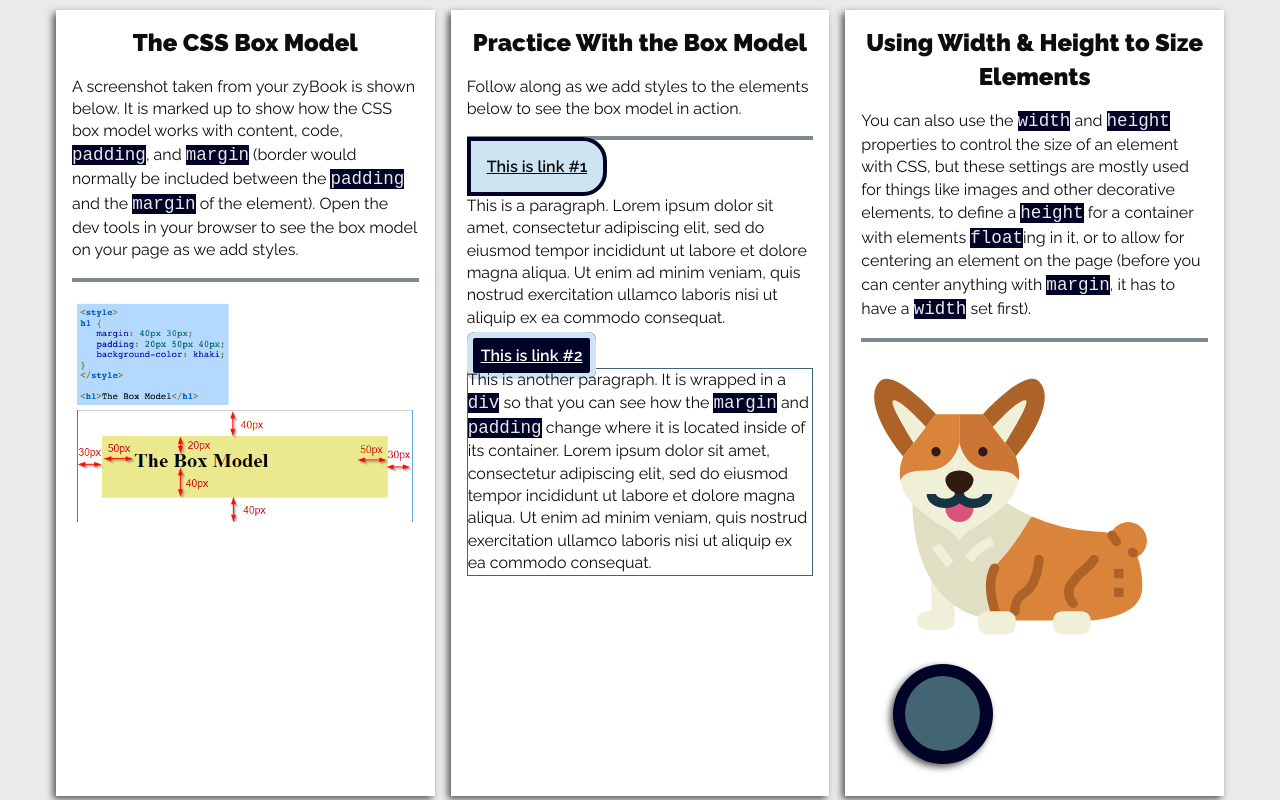
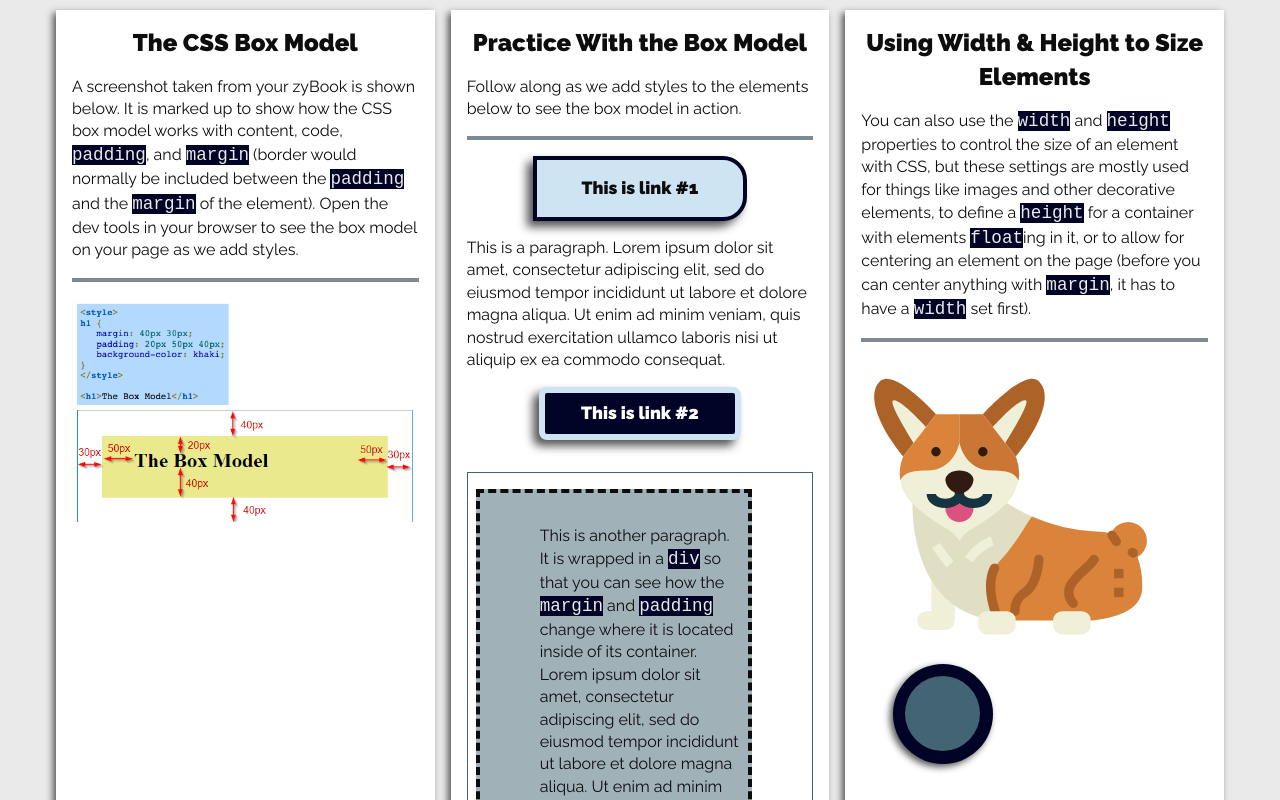
Before and after one commit to zwanner/box-model-common-props, a plain HTML site: page index.html in a window 1280 px wide. Shown: the part 500-1300 px from the top of the page. Drawn offline with Linux system fonts and the light colour scheme.

Commit message:
added more styling

```diff
--- a/styles.css
+++ b/styles.css
@@ -323,6 +323,15 @@ footer{
 /* content, padding, borders, margin, dev tools, inline, & block elements */
 
 /* For both links in the section */
+#section2 a{
+    display: block;
+    text-decoration: none;
+    text-align: center;
+    font-size: 1.1rem;
+    font-weight: bold;
+    width: 50%;
+    box-shadow: var(--box-shadow-lg);
+}
 /*
     TO DO: add styles to both links in this section that will:
         - make these links display as block-level elements
@@ -361,6 +370,13 @@ footer{
 }
 
 /* For the last paragraph in the section */
+#section2 div > p:last-of-type {
+    background-color: var(--teal-rgba);
+    border: 4px dashed var(--dk-gray);
+    margin: 16px 60px 32px 8px;
+    padding: 32px 8px 16px 60px;
+}
+
 /*
     TO DO: add styles to the last paragraph in this section that will:
         - make the background the teal-rgba color
@@ -376,9 +392,6 @@ footer{
             - bottom: 16px
             - left: 60px
 */
-#section2 div > p:last-of-type{
-
-}
 
  /* For the div wrapped around that paragraph to show the space its taking up within its container */
 #section2 div{
@@ -394,7 +407,10 @@ footer{
         - add the small box shadow, using the variable in the root
 */
 #section2 a:first-of-type:hover{
-
+    background-color: var(--dk-blue);
+    color: var(--white);
+    border-color: var(--lt-blue);
+    box-shadow: var(--box-shadow-sm);
 }
 
 #section2 a:last-of-type:hover{
```
